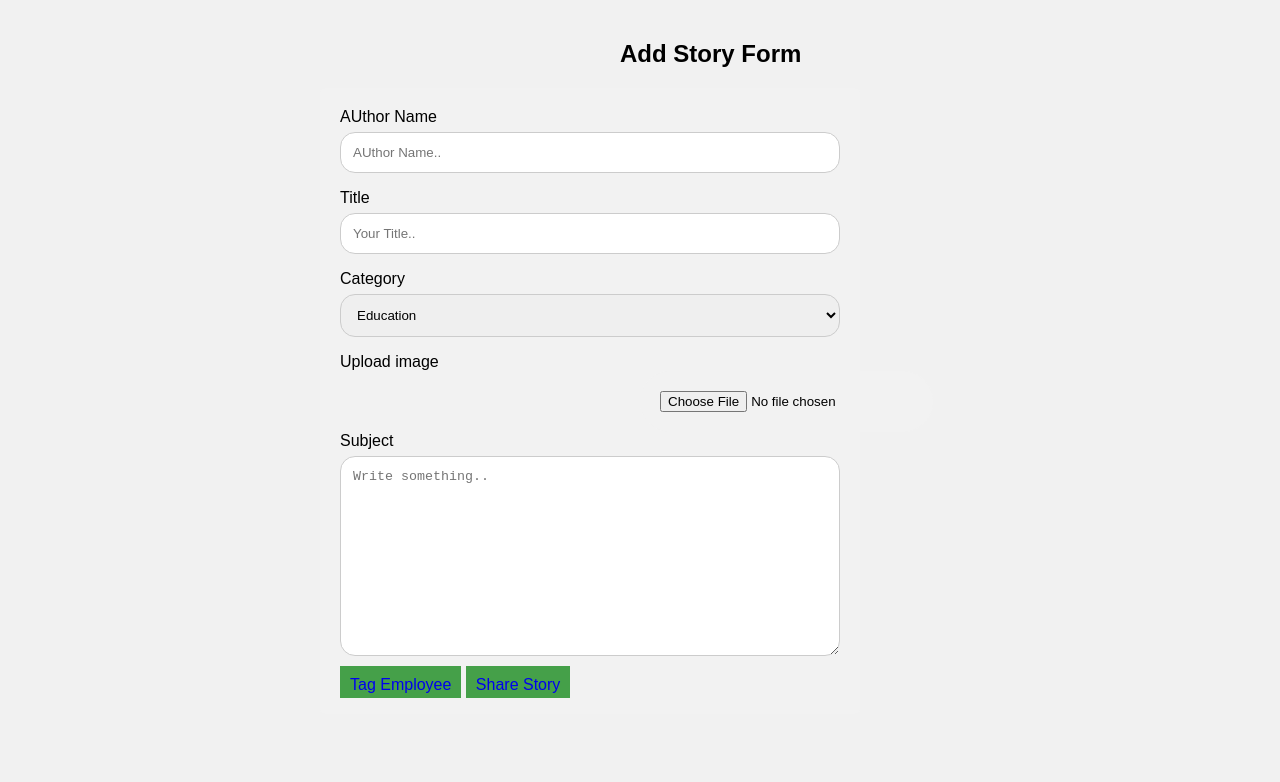
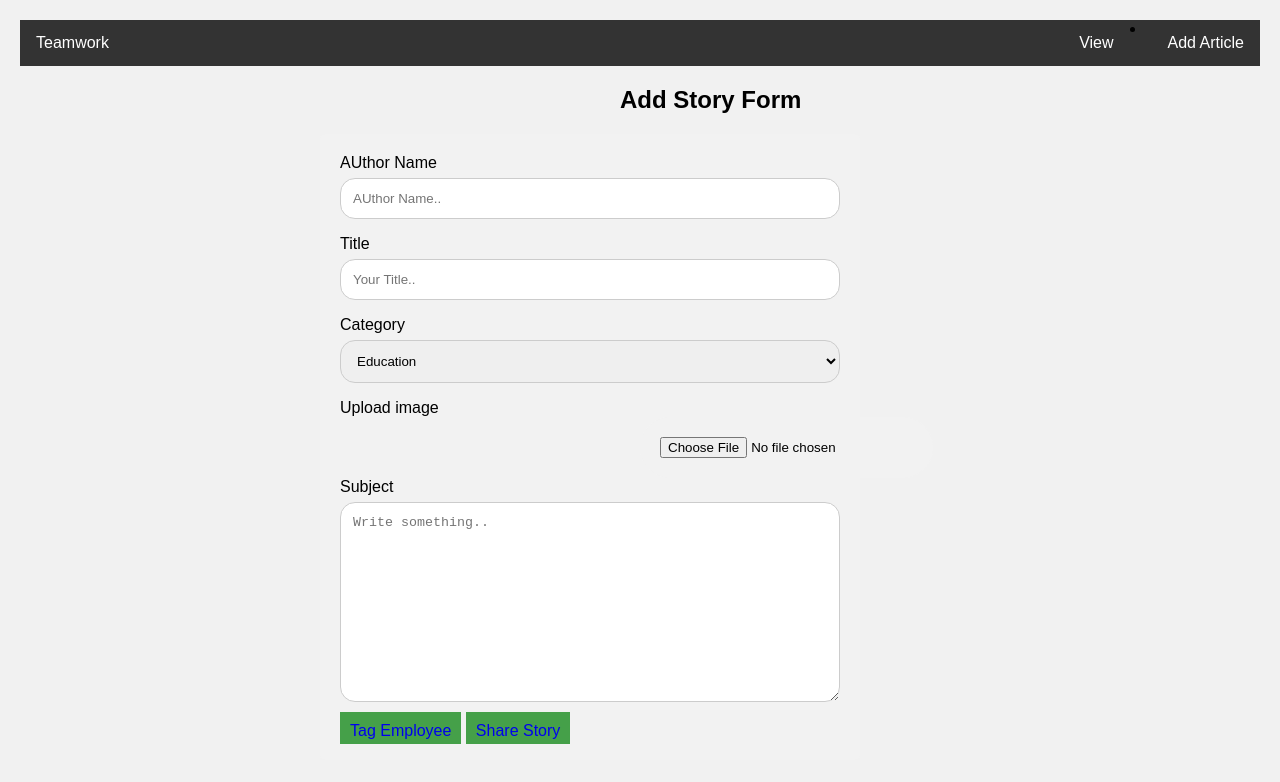
Before and after one commit to ABAYO-Seth/team-work-andela, a plain HTML site: page UI/pages/addArticle.html in a window 1280 px wide. Shown: the top 782 px of the page. Drawn offline with Linux system fonts and the light colour scheme.

Commit message:
ft-ch(changes):modifying and updating add articles page

```diff
--- a/UI/pages/addArticle.html
+++ b/UI/pages/addArticle.html
@@ -5,6 +5,24 @@
 	<link rel="stylesheet" type="text/css" href="../assests/styles/style.css">
 </head>
 <body>
+    <div class="navbar">
+
+      <ul id="header">
+                    <li><a href="../index.html">Teamwork</a></li>
+            </ul>
+             <li><a href="addArticle.html">Add Article</a></li>
+      <div class="dropdown">
+    <button class="dropbtn">
+        View
+    </button>
+    <div class="dropdown-content">
+      <li><a href="allArticles.html">Category(Tags)</a></li>
+      <li><a href="allArticles.html">All Articles</a></li>
+
+    </div>
+  </div>
+
+</div>
 	<h2 id="add-story">Add Story Form</h2>
 <div class="container-add-article">
   <form action="" method="POST">
```
